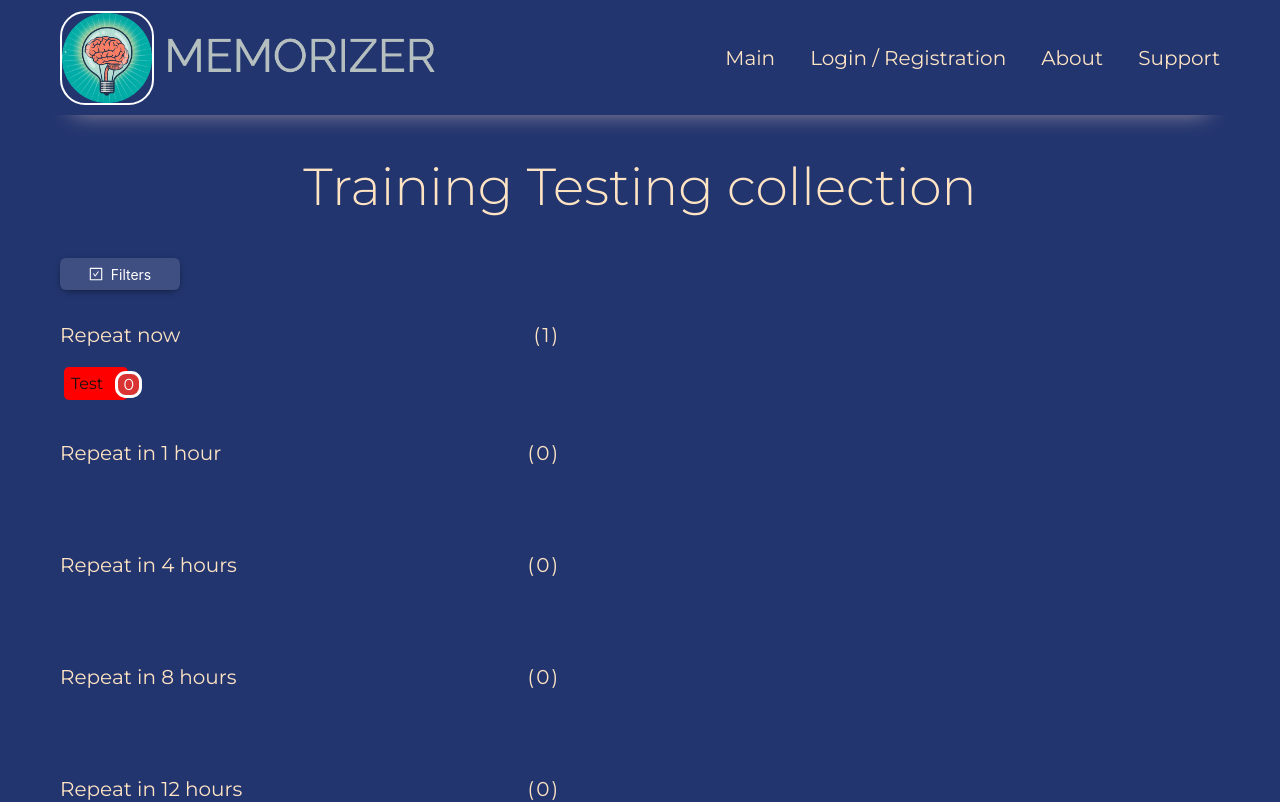
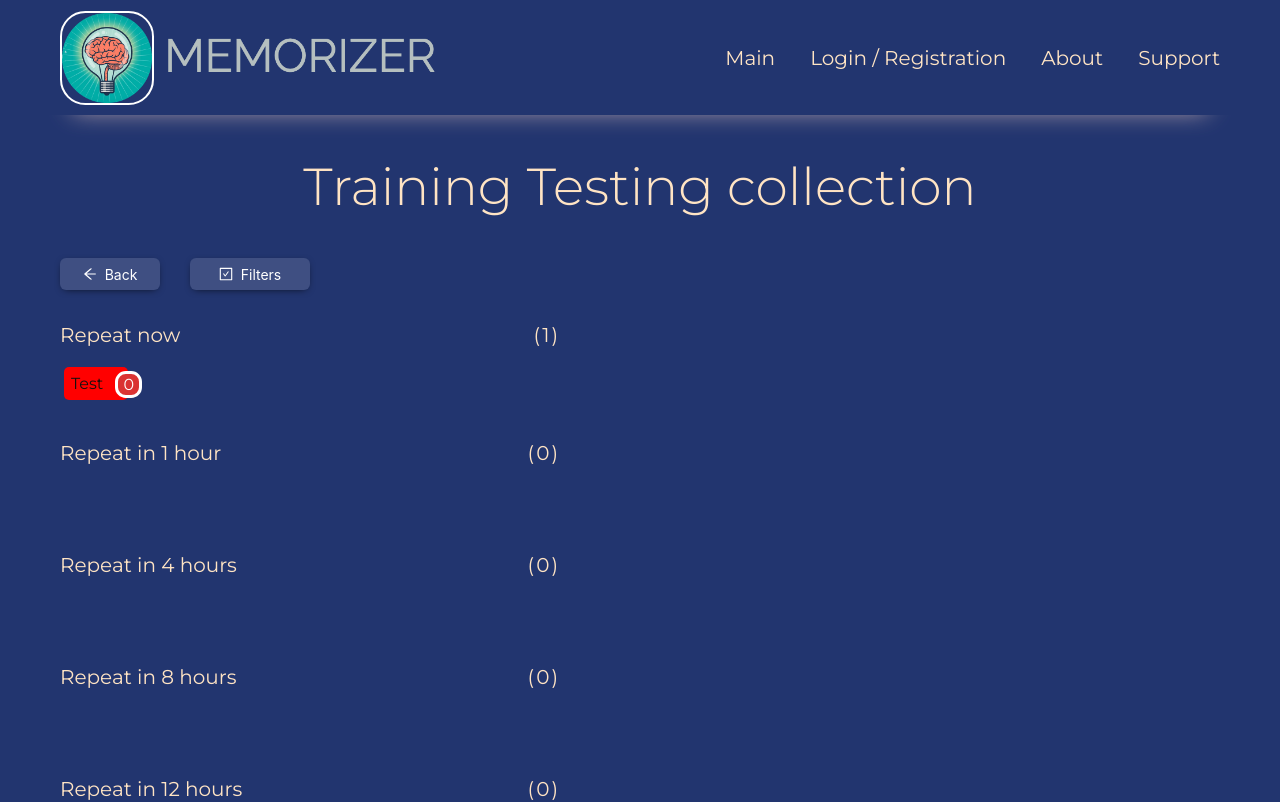
Before and after one commit to 34comeOn/memDeploy-client, a React (Create React App) app: page /collection in a window 1280 px wide. Shown: the top 802 px of the page. Built offline with nearby package versions, Linux system fonts and the light colour scheme; no server answers.

Commit message:
adds goBack button

```diff
--- a/src/components/atoms/addNewCollectionItemButton/index.tsx
+++ b/src/components/atoms/addNewCollectionItemButton/index.tsx
@@ -1,6 +1,6 @@
+import React from "react";
 import { PlusSquareOutlined } from "@ant-design/icons";
 import { Button } from "antd";
-import React from "react";
 import { useAppDispatch } from "../../../app/hooks";
 import { BUTTON_TITLE, MODAL_WINDOW_CONTENT_STRING_CONSTANTS } from "../../../constants/stringConstants";
 import { setContentForModalWindow, showModalWindow } from "../../../store/reducers/modalWindowReducer";
--- /dev/null
+++ b/src/components/atoms/goBackButton/index.tsx
@@ -0,0 +1,25 @@
+import React from "react";
+import { ArrowLeftOutlined } from "@ant-design/icons";
+import { Button } from "antd";
+import { BUTTON_TITLE } from "../../../constants/stringConstants";
+import { useMediaQuery } from 'react-responsive';
+import { device } from '../../../global/theme/index';
+import './style.scss';
+import { useNavigate } from "react-router-dom";
+
+export const GoBackButton = () => {
+    const navigate = useNavigate();
+    const isMobile = useMediaQuery({ query: `${device.mobileL}`});
+
+    return(
+        <Button
+        className='go-back--button'
+        onClick={() => {
+            navigate(-1);
+        }}
+        >
+            <ArrowLeftOutlined />
+            {!isMobile && BUTTON_TITLE.GO_BACK}
+        </Button>
+    )
+}
--- /dev/null
+++ b/src/components/atoms/goBackButton/style.scss
@@ -0,0 +1,16 @@
+@import '/src/sass/variables.module.scss';
+@import '/src/sass/mixins.scss';
+
+.go-back--button {
+    background-color: $colorBackgroundRepeatList;
+    border: none;
+    box-shadow: 0px 2px 9px -4px black;
+    color: $colorFontWhite;
+    width: 100px;
+    margin-right: 30px;
+
+    @include vp-424 {
+        margin-right: 20px;
+        width: 40px;
+    }
+}
--- a/src/constants/stringConstants.ts
+++ b/src/constants/stringConstants.ts
@@ -151,6 +151,7 @@ export const NAVIGATION_ITEMS_TITLE = {
 }
 
 export const BUTTON_TITLE = {
+    GO_BACK: 'Back',
     FILTERS: 'Filters',
     NEW_CARD: 'New card',
     NEW_CARD_SHORT: 'New',
--- a/src/pages/collectionPage/index.tsx
+++ b/src/pages/collectionPage/index.tsx
@@ -1,6 +1,7 @@
 import React from "react";
 import { useAppSelector } from "../../app/hooks";
 import { AddNewCollectionItemButton } from "../../components/atoms/addNewCollectionItemButton";
+import { GoBackButton } from "../../components/atoms/goBackButton";
 import { BasicPopover } from "../../components/molecules/popover";
 import { RepeatContainer } from "../../components/organizms/repeatContainer";
 import { getAccountStatusSelector } from "../../store/reducers/accountReducer";
@@ -16,6 +17,7 @@ export const CollectionPage = () => {
                 Training {currentCollection.collectionTitle} collection
             </h1>
             <div className='repeat-menu--button-wrapper '>
+                <GoBackButton />
                 {accountStatus && <AddNewCollectionItemButton />}
                 <BasicPopover />
             </div>
--- a/src/sass/mixins.scss
+++ b/src/sass/mixins.scss
@@ -58,6 +58,12 @@
   }
 }
 
+@mixin vp-424 {
+  @media (max-width: $vp-425 - 1) {
+    @content;
+  }
+}
+
 @mixin vp-374 {
   @media (max-width: $vp-375 - 1) {
     @content;
--- a/src/sass/variables.module.scss
+++ b/src/sass/variables.module.scss
@@ -31,6 +31,7 @@ $colorHighRepeatLevel: rgb(43, 131, 59);
 
 $vp-320:                            320px;
 $vp-375:                            375px;
+$vp-425:                            425px;
 $vp-768:                            768px;
 $vp-830:                            830px;
 $vp-1024:                           1024px;
```
